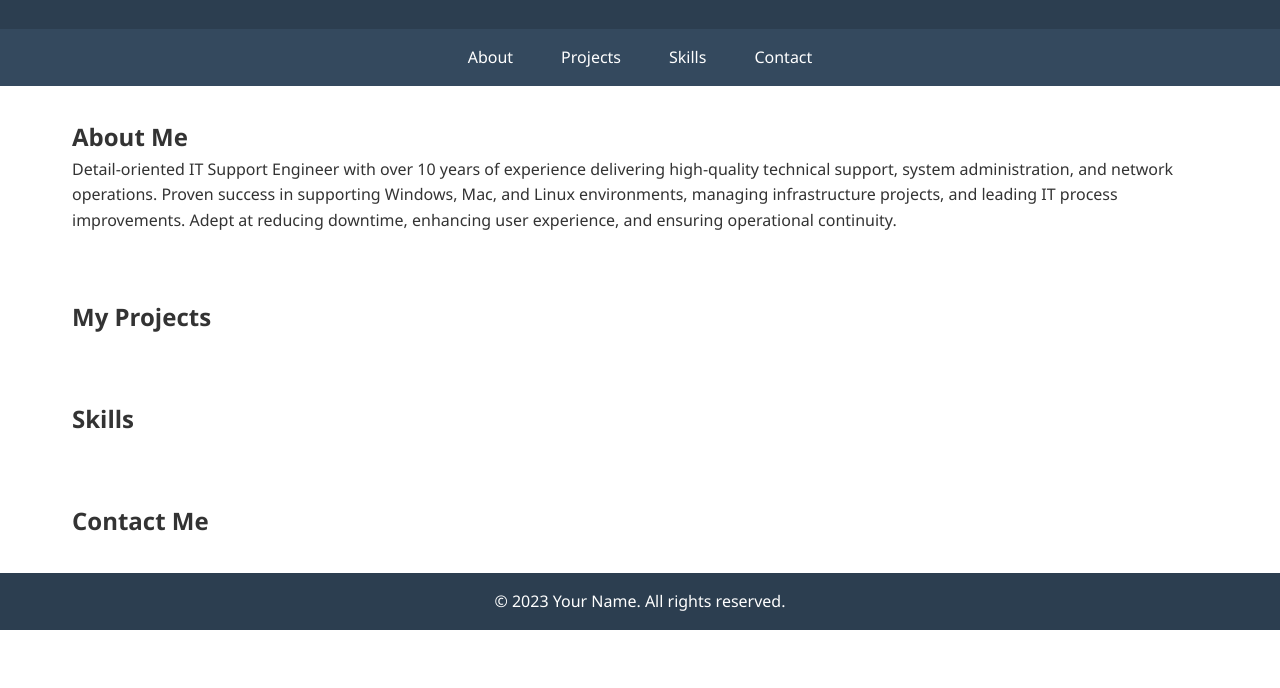
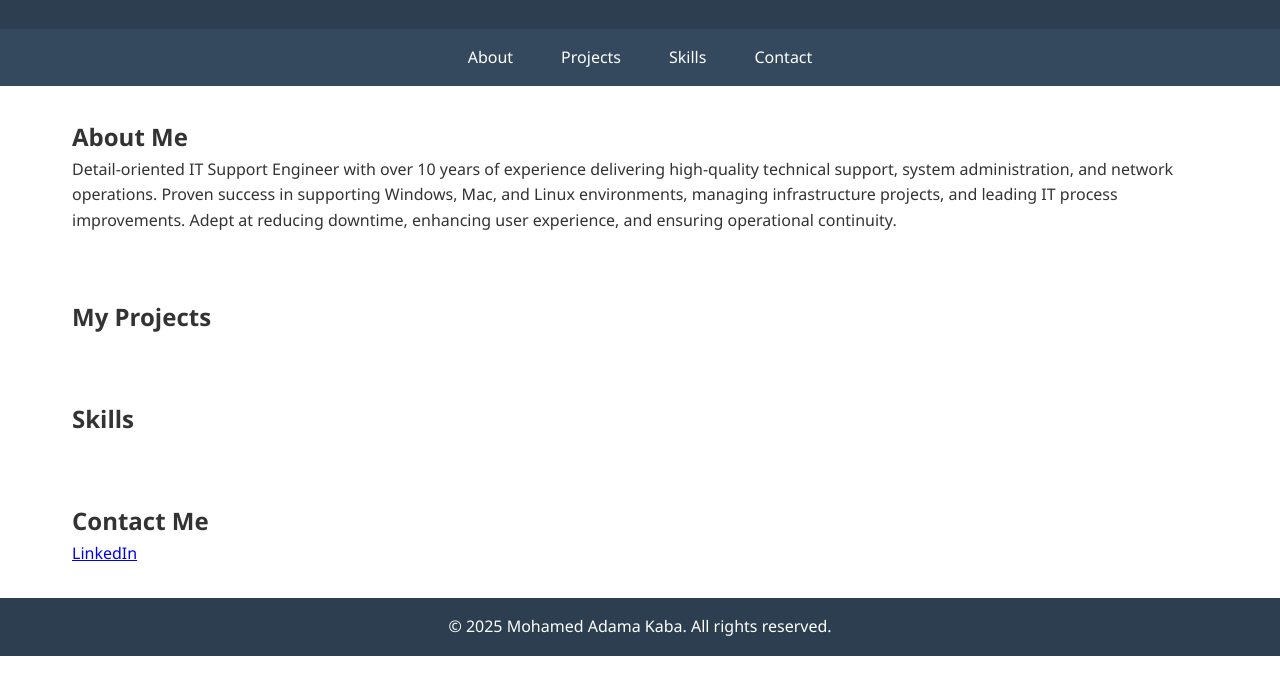
Before and after one commit to mkaba214/mkaba214.github.io, a plain HTML site: page index.html in a window 1280 px wide. Shown: the part 112-800 px from the top of the page. Drawn offline with Linux system fonts and the light colour scheme.

Commit message:
LinkedIn profile added

```diff
--- a/index.html
+++ b/index.html
@@ -44,11 +44,12 @@
         <h2>Contact Me</h2>
         <form>
             <!-- Contact form will go here -->
+             <a href="https://www.linkedin.com/in/mohamed-a-kaba/">LinkedIn</a>
         </form>
     </section>
 
     <footer>
-        <p>&copy; 2023 Your Name. All rights reserved.</p>
+        <p>&copy; 2025 Mohamed Adama Kaba. All rights reserved.</p>
     </footer>
 
     <script src="scripts/script.js"></script>
```
